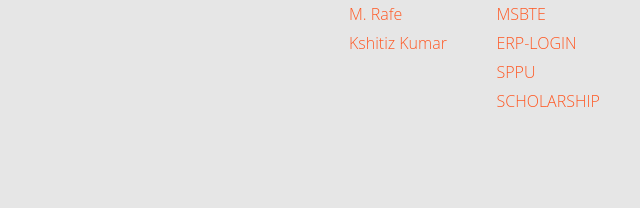
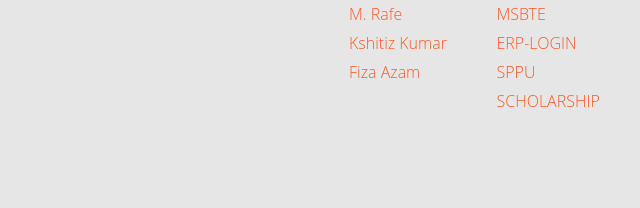
Before and after one commit to manasjha0007/Responsive-College-Site, a plain HTML site: page ourcources.html in a window 1280 px wide. Shown: the part 1817-2025 px from the top of the page, 16-656 px from the left. Drawn offline with Linux system fonts and the light colour scheme; files whose address does not match are found by name.

Commit message:
Update ourcources.html

```diff
--- a/ourcources.html
+++ b/ourcources.html
@@ -187,6 +187,7 @@
 								<li><a href="https://www.linkedin.com/in/manasjha0007/">Manas Jha</a></li>
 								<li><a href="https://www.linkedin.com/in/mohammad-rafe-012372151/">M. Rafe</a></li>
 								<li><a href="https://www.linkedin.com/in/kshitiz-kumar-90b638190/">Kshitiz Kumar</a></li>
+								<li><a href="https://www.linkedin.com/in/fiza-azam-6a8069190/">Fiza Azam</a></li>
 							</ul>
 						</div>
 						<div class="col-md-3">
```
